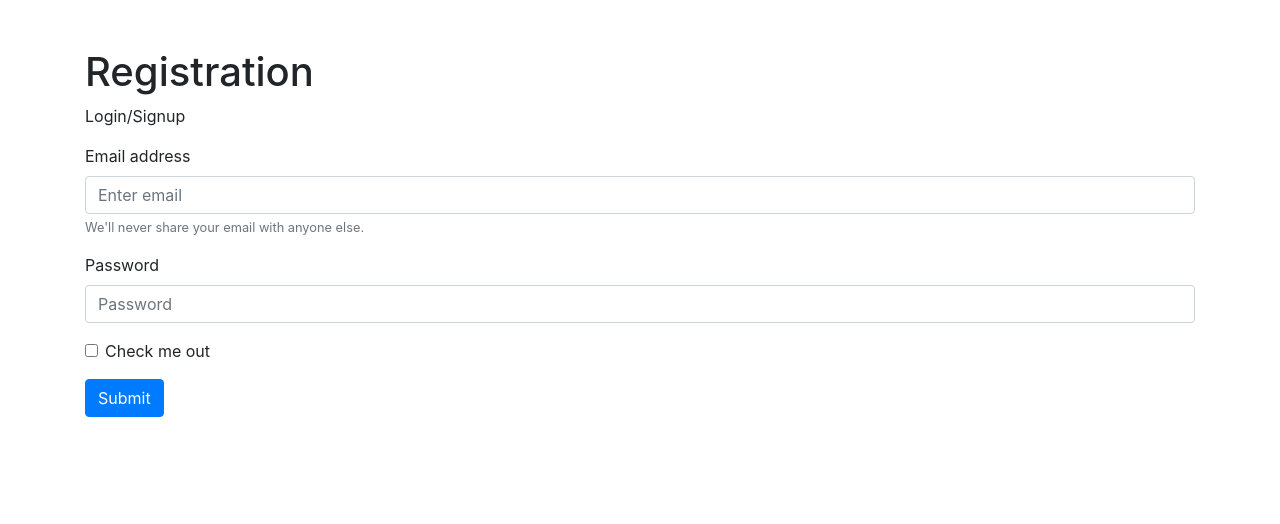
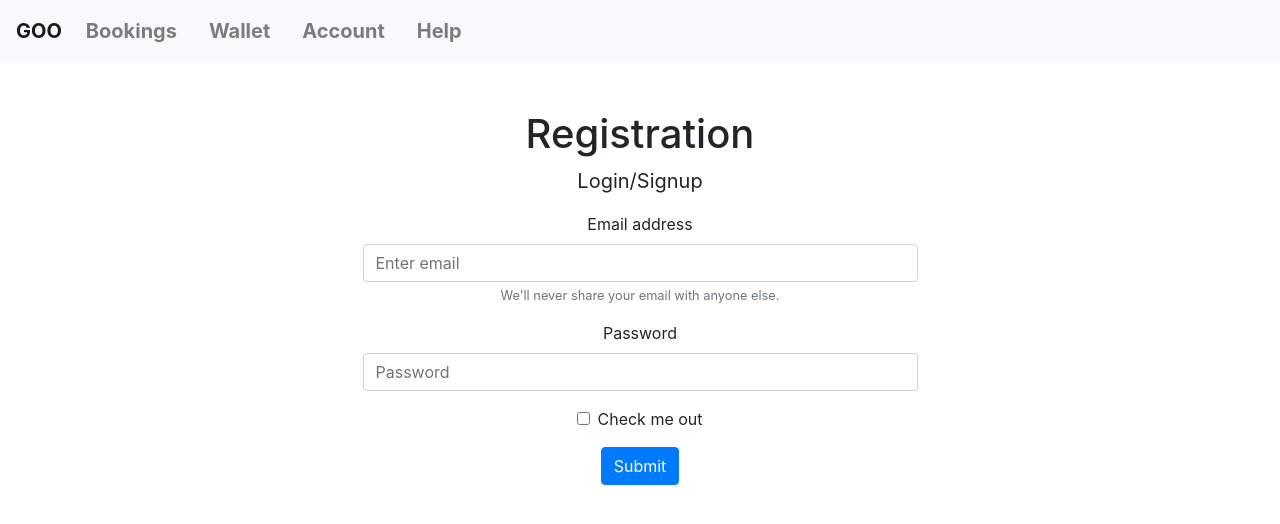
Before and after one commit to BilalJayy/GOO-Malik-Bilal-Javed, a PHP site: page /Account.html in a window 1280 px wide. Shown: the top 524 px of the page. Run offline with PHP 8.4, Linux system fonts and the light colour scheme.

Commit message:
changes to template in bookings

```diff
--- a/Account.html
+++ b/Account.html
@@ -1,15 +1,41 @@
 <!doctype html>
 <html lang="en">
   <head>
+
     <!-- Required meta tags -->
     <meta charset="utf-8">
     <meta name="viewport" content="width=device-width, initial-scale=1, shrink-to-fit=no">
+    <link rel="stylesheet" href="Template.css">
 
     <!-- Bootstrap CSS -->
     <link rel="stylesheet" href="https://stackpath.bootstrapcdn.com/bootstrap/4.5.0/css/bootstrap.min.css" integrity="sha384-9aIt2nRpC12Uk9gS9baDl411NQApFmC26EwAOH8WgZl5MYYxFfc+NcPb1dKGj7Sk" crossorigin="anonymous">
 
     <title>Home</title>
   </head>
+  <body>
+    <nav class="navbar navbar-expand-lg navbar-light bg-light">
+      <a class="navbar-brand" href="#">GOO</a>
+      <button class="navbar-toggler" type="button" data-toggle="collapse" data-target="#navbarNav" aria-controls="navbarNav" aria-expanded="false" aria-label="Toggle navigation">
+        <span class="navbar-toggler-icon"></span>
+      </button>
+      <div class="collapse navbar-collapse" id="navbarNav">
+        <ul class="navbar-nav">
+          <li class="nav-item">
+            <a class="nav-link" href="bookings.html">Bookings</a>
+          </li>
+          <li class="nav-item">
+            <a class="nav-link" href="wallet.html">Wallet</a>
+          </li>
+          <li class="nav-item">
+            <a class="nav-link" href="account.html">Account</a>
+          </li>
+          <li class="nav-item">
+            <a class="nav-link" href="help.html">Help</a>
+          </li>
+        </ul>
+      </div>
+    </nav>
+
   <div class="container mt-5">
     <h1>Registration</h1>
     <p>Login/Signup </p>
@@ -29,3 +55,5 @@
         </div>
         <button type="submit" class="btn btn-primary">Submit</button>
       </form>
+
+    </body>
--- a/Bookings.html
+++ b/Bookings.html
@@ -4,6 +4,7 @@
     <!-- Required meta tags -->
     <meta charset="utf-8">
     <meta name="viewport" content="width=device-width, initial-scale=1, shrink-to-fit=no">
+    <link rel="stylesheet" href="Template.css">
 
     <!-- Bootstrap CSS -->
     <link rel="stylesheet" href="https://stackpath.bootstrapcdn.com/bootstrap/4.5.0/css/bootstrap.min.css" integrity="sha384-9aIt2nRpC12Uk9gS9baDl411NQApFmC26EwAOH8WgZl5MYYxFfc+NcPb1dKGj7Sk" crossorigin="anonymous">
--- a/GOO.html
+++ b/GOO.html
@@ -37,6 +37,7 @@
     </nav>
 
 
+
     <!-- Content -->
     <div class="container mt-5">
       <h1>Welcome to My Website!</h1>
--- a/Template.css
+++ b/Template.css
@@ -44,3 +44,54 @@
 
   /* Other pages */
   /* You can add additional styles for the other pages here */
+
+
+  form {
+    width: 50%;
+    margin: 0 auto;
+    text-align: center;
+  }
+
+  .form-group {
+    margin-bottom: 1rem;
+  }
+
+  .form-control {
+    display: block;
+    width: 100%;
+    padding: 0.375rem 0.75rem;
+    font-size: 1rem;
+    line-height: 1.5;
+    color: #495057;
+    background-color: #fff;
+    background-clip: padding-box;
+    border: 1px solid #ced4da;
+    border-radius: 0.25rem;
+    transition: border-color 0.15s ease-in-out, box-shadow 0.15s ease-in-out;
+  }
+
+  .form-control:focus {
+    color: #495057;
+    background-color: #fff;
+    border-color: #80bdff;
+    outline: 0;
+    box-shadow: 0 0 0 0.2rem rgba(0, 123, 255, 0.25);
+  }
+
+  .btn {
+    display: inline-block;
+    font-weight: 400;
+    color: #212529;
+    text-align: center;
+    vertical-align: middle;
+    -webkit-user-select: none;
+    -moz-user-select: none;
+    -ms-user-select: none;
+    user-select: none;
+    background-color: transparent;
+    border: 1px solid transparent;
+    padding: 0.375rem 0.75rem;
+    font-size: 1rem;
+    line-height: 1.5;
+    border-radius: 0.25rem;
+    transition: color 0.15s ease-in-out, background-color 0.15s ease-in-out, border-color 0.15s ease-in-out, box-shadow 0.15s
```
